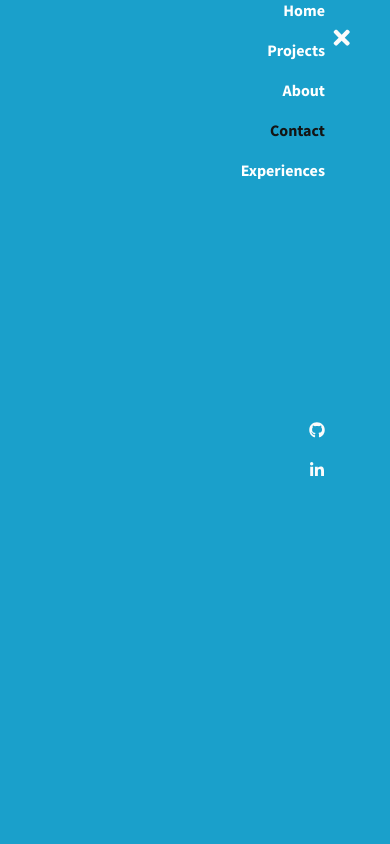
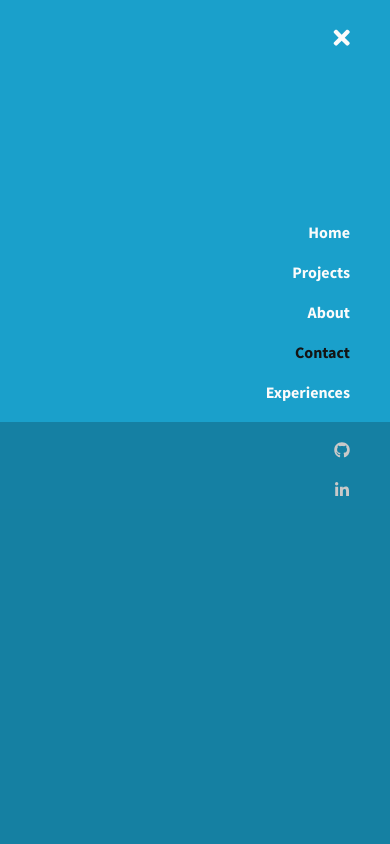
Before and after one commit to Delkathes/N.Canon, a Next.js app: page /contact in a window 390 px wide. Both pictures are taken after a click on the element 342 px from the left and 38 px from the top of the page. Shown: the top 844 px of the page. Built offline with nearby package versions, Linux system fonts and the light colour scheme.

Commit message:
mobile nav almost done

```diff
--- a/components/MobileNav.js
+++ b/components/MobileNav.js
@@ -1,6 +1,6 @@
 //? IMPORT
 //! Modules
-import {useState, useEffect} from 'react'
+// import {useState, useEffect} from 'react'
 import {useRouter} from 'next/router'
 import Link from 'next/link'
 import PropTypes from 'prop-types'
@@ -36,9 +36,16 @@ const Nav = styled(animated.nav)`
         transform: translateY(${({open}) => open ? '0vh' : '-100vh'}); */
         ul {
             position: relative;
-            width: calc(83.3333vw);
+            padding-right: 40px;
             height: 50%;
             text-align: right;
+            display: flex;
+            flex-direction: column;
+            justify-content: flex-end;
+        }
+        .bottom {
+            justify-content: flex-start;
+            background-color: rgba(0, 0, 0, 0.2);
         }
     }
     @media(${({theme}) => theme.mediaQueries.tablet}) {
@@ -46,7 +53,7 @@ const Nav = styled(animated.nav)`
     }
 `
 const NavLink = styled.li`
-    padding-bottom: 20px;
+    ${({bottom}) => bottom ? `padding-top: 20px;` : `padding-bottom: 20px;`}
     a {
         font-weight: 700;
         cursor: pointer;
@@ -78,7 +85,7 @@ const MobileNav = ({open, setOpen}) => {
 
     return menuTrans.map(({item, props, key}) => item &&
         <Nav open={open} key={key} style={props}>
-            <ul>
+            <ul className="links">
                 {NavigationLinks.map((link, i) =>
                     <NavLink key={i}  match={shortRoute === link.href.slice(0, 3)}>
                         <Link href={`${link.href}`} passHref>
@@ -89,8 +96,8 @@ const MobileNav = ({open, setOpen}) => {
                     </NavLink>
                 )}
             </ul>
-            <ul>
-                <NavLink>
+            <ul className="links bottom">
+                <NavLink bottom>
                     <a
                         href="https://github.com/Delkathes"
                         target="_blank"
@@ -100,7 +107,7 @@ const MobileNav = ({open, setOpen}) => {
                         <Icon icon="GitHub" color="rgb(251, 251, 251)" />
                     </a>
                 </NavLink>
-                <NavLink>
+                <NavLink bottom>
                     <a
                         href="https://www.linkedin.com/in/nicolas-canon-613296163/"
                         target="_blank"
--- a/pages/contact.js
+++ b/pages/contact.js
@@ -42,6 +42,7 @@ const Form = styled.form`
     display: block;
     width: 100%;
     position: relative;
+    margin-bottom: 50px;
 `
 const Input = styled.fieldset`
     padding: 12px 18px;
@@ -74,8 +75,8 @@ const Input = styled.fieldset`
 `
 const Submit = styled.button`
     cursor: pointer;
-    position: absolute;
-    right: 0px;
+    display: block;
+    margin: 0 0 0 auto;
     line-height: 3em;
     padding: 0px 66px;
     color: ${({theme: {colors}}) => colors.primary};
--- a/styles/Theme.js
+++ b/styles/Theme.js
@@ -3,7 +3,7 @@ import {animated} from 'react-spring'
 
 const Theme = {
     colors: {
-        primary: 'rgb(261,261, 261)',
+        primary: 'rgb(251,251, 251)',
         secondary: 'rgb(230, 230, 230)',
         reverse: 'rgb(20, 20, 20)',
         highlight: 'rgb(26, 160, 203)',
```
